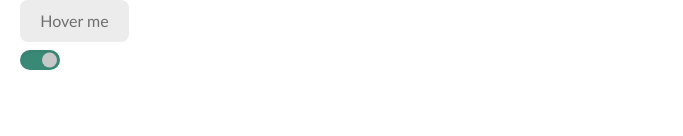
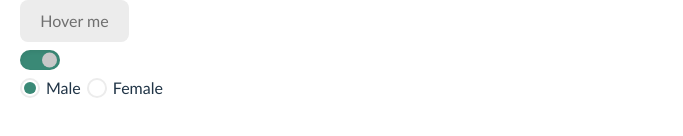
Before and after one commit to Christopher-md/atom.ui, a React (Vite) app: page / in a window 1280 px wide. Shown: the part 164-300 px from the top of the page, without its empty margins (0-683 px from the left). Built offline with nearby package versions, Linux system fonts and the light colour scheme.

Commit message:
[feature] Added `Radio` component

```diff
--- a/src/App.tsx
+++ b/src/App.tsx
@@ -9,6 +9,7 @@ import Date from "@/components/UI/Date/Date";
 import Tooltip from "@/components/UI/Tooltip";
 import Timestamp from "@/components/Timestamp";
 import Typography from "@/components/UI/Typography";
+import Radio from "@/components/UI/Radio";
 import styles from "./App.module.sass";
 
 const lorem = "Lorem ipsum dolor sit amet, consectetur adipisicing elit. Assumenda, expedita";
@@ -17,6 +18,7 @@ function App() {
     const [count, setCount] = useState(0);
     const [checked, setChecked] = useState(true);
     const [input, setInput] = useState({
+        gender: "Male",
         phone: undefined,
         date: "29.07.2000",
         fullName: "Чайковский К.А.",
@@ -87,6 +89,22 @@ function App() {
                     setChecked(event.target.checked);
                 }}
             />
+            <div>
+                <Radio
+                    label="Male"
+                    value="Male"
+                    name="gender"
+                    onChange={onHandleChange}
+                    checked={input.gender === "Male"}
+                />
+                <Radio
+                    name="gender"
+                    label="Female"
+                    value="Female"
+                    onChange={onHandleChange}
+                    checked={input.gender === "Female"}
+                />
+            </div>
         </div>
     );
 }
--- /dev/null
+++ b/src/components/UI/Radio/Radio.module.sass
@@ -0,0 +1,51 @@
+@import "@/styles/sass/colors"
+
+$label-placement: "top" column-reverse, "bottom" column, "left" row-reverse, "right" row
+
+@mixin placement
+  @each $placement, $direction in $label-placement
+    .label-placement-#{$placement}
+      flex-direction: $direction
+
+.radio
+  display: inline-block
+
+.label
+  cursor: pointer
+  align-items: center
+  display: inline-flex
+
+.label-text
+  margin: 0 6px
+
+.input-wrapper
+  position: relative
+
+.input-radio
+  opacity: 0
+  width: 100%
+  height: 100%
+  cursor: inherit
+  position: absolute
+
+  &:checked + .dot:before
+    top: 50%
+    left: 50%
+    content: ""
+    width: 12px
+    height: 12px
+    position: absolute
+    border-radius: 50%
+    transform: translate(-50%, -50%)
+    background-color: $color--emerald
+
+.dot
+  width: 20px
+  height: 20px
+  flex-shrink: 0
+  display: block
+  position: relative
+  border-radius: 50%
+  border: 2px solid var(--bg-tertiary)
+
+@include placement
--- /dev/null
+++ b/src/components/UI/Radio/Radio.tsx
@@ -0,0 +1,46 @@
+import React, { useId } from "react";
+import classNames from "classnames";
+import Typography from "@/components/UI/Typography";
+import type Props from "./types";
+import styles from "./Radio.module.sass";
+
+/**
+ * Created by chaikovskiy on 06.05.2023
+ */
+const Radio: React.FC<Props> = (props) => {
+    const { label, name, checked = false, labelPlacement = "right", ...rest } = props;
+    // Generating a unique id
+    const id = useId();
+
+    return (
+        <div className={styles.radio}>
+            <label
+                htmlFor={id}
+                className={classNames(
+                    styles.label,
+                    styles[`label-placement-${labelPlacement}`],
+                )}
+            >
+                <div className={styles["input-wrapper"]}>
+                    <input
+                        id={id}
+                        name={name}
+                        type="radio"
+                        checked={checked}
+                        className={styles["input-radio"]}
+                        {...rest}
+                    />
+                    <span className={styles.dot} />
+                </div>
+                <Typography
+                    disableSelection
+                    className={styles["label-text"]}
+                >
+                    {label}
+                </Typography>
+            </label>
+        </div>
+    );
+};
+
+export default Radio;
--- /dev/null
+++ b/src/components/UI/Radio/index.ts
@@ -0,0 +1 @@
+export { default } from "./Radio";
--- /dev/null
+++ b/src/components/UI/Radio/types.ts
@@ -0,0 +1,12 @@
+import { InputHTMLAttributes } from "react";
+
+type LabelPlacement = "top" | "bottom" | "left" | "right";
+
+interface RadioOwnProps {
+    label: string;
+    labelPlacement?: LabelPlacement;
+}
+
+type Props = InputHTMLAttributes<HTMLInputElement> & RadioOwnProps;
+
+export default Props;
--- a/src/components/UI/Typography/Typography.module.sass
+++ b/src/components/UI/Typography/Typography.module.sass
@@ -30,3 +30,15 @@
 .large
   font-size: 32px
 /* --- End of sizes --- */
+
+.disable-selection
+  /* Non-prefixed version, currently supported by Chrome, Edge, Opera and Firefox */
+  user-select: none
+  /* Internet Explorer/Edge */
+  -ms-user-select: none
+  /* Old versions of Firefox */
+  -moz-user-select: none
+  /* Safari */
+  -webkit-user-select: none
+  /* iOS Safari */
+  -webkit-touch-callout: none
--- a/src/components/UI/Typography/Typography.tsx
+++ b/src/components/UI/Typography/Typography.tsx
@@ -9,14 +9,15 @@ const defaultElement = "span";
  * Created by chaikovskiy on 20.04.2023
  */
 function Typography<E extends ElementType = typeof defaultElement>(props: Props<E>) {
-    const { children, as: Component = defaultElement, className, size = "", color = "", ...rest } = props;
+    const { children, as: Component = defaultElement, className, size = "", color = "", disableSelection, ...rest } = props;
 
     return (
         <Component
             className={classNames(
+                styles[size],
+                styles[color],
                 styles.typography,
-                styles[color],
-                styles[size],
+                { [styles["disable-selection"]]: disableSelection },
                 className,
             )}
             {...rest}
--- a/src/components/UI/Typography/types.ts
+++ b/src/components/UI/Typography/types.ts
@@ -23,6 +23,7 @@ interface TypographyOwnProps<E extends ElementType = ElementType> {
     size?: Size;
     color?: Color;
     children: React.ReactNode;
+    disableSelection?: boolean;
 }
 
 type Props<E extends ElementType> =
--- a/src/styles/sass/colors.sass
+++ b/src/styles/sass/colors.sass
@@ -27,7 +27,7 @@ $lightest-blue: #94a9ff
 
 // green
 $green: #66bb6a
-$color--emerald: #3A8976
+$color--emerald: #3a8976
 
 // orange
 $orange: #ffc271
```
